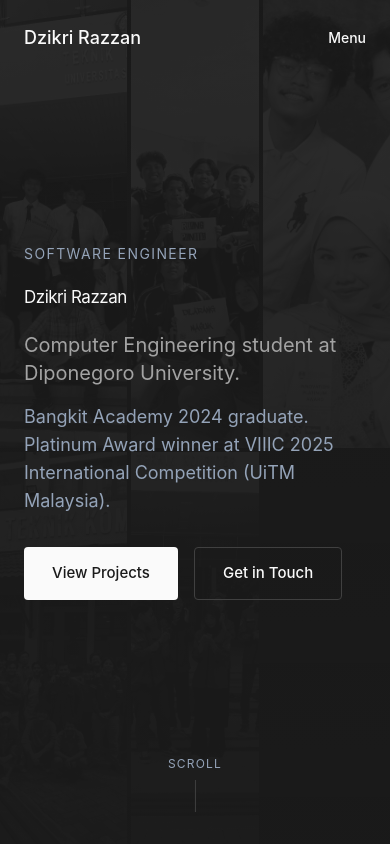
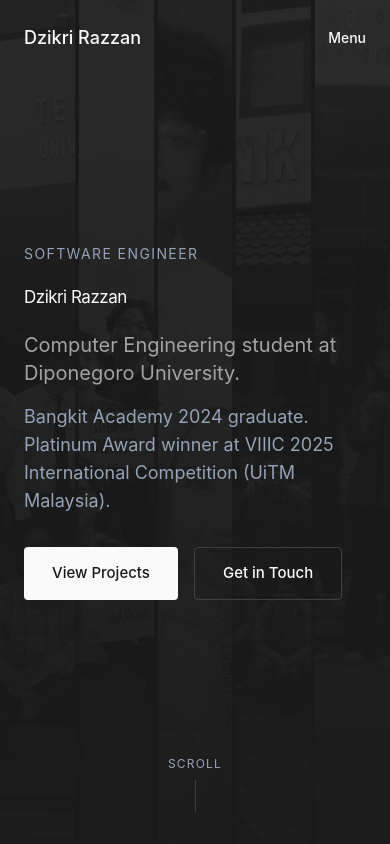
Before and after one commit to dzikrirazzan/PortfolioWebsite, a React (Create React App) app: page / in a window 390 px wide. Shown: the top 844 px of the page. Built offline with nearby package versions, Linux system fonts and the light colour scheme.

Commit message:
fix: adjust hero photos grid layout on mobile to display horizontally

```diff
--- a/src/components/Hero.jsx
+++ b/src/components/Hero.jsx
@@ -23,7 +23,7 @@ const Hero = () => {
     >
       {/* Photo Collage Background */}
       <div className="absolute inset-0 opacity-30">
-        <div className="h-full grid grid-cols-3 md:grid-cols-5 gap-1">
+        <div className="h-full grid grid-cols-5 gap-1">
           {photos.map((photo, index) => (
             <div key={index} className="relative overflow-hidden">
               <img
```
Also changed, not shown: 2 other files (tests, documents, lock files or other folders).
